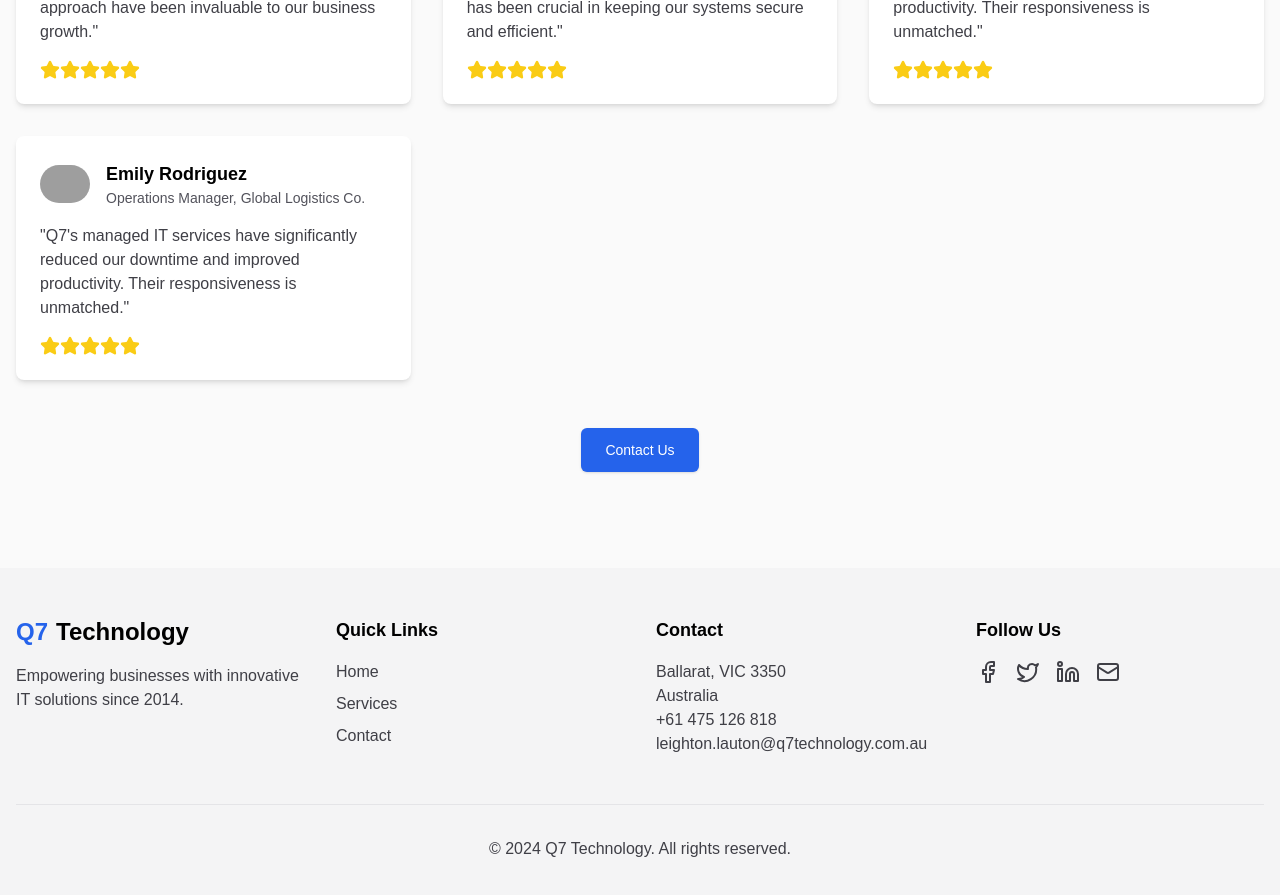
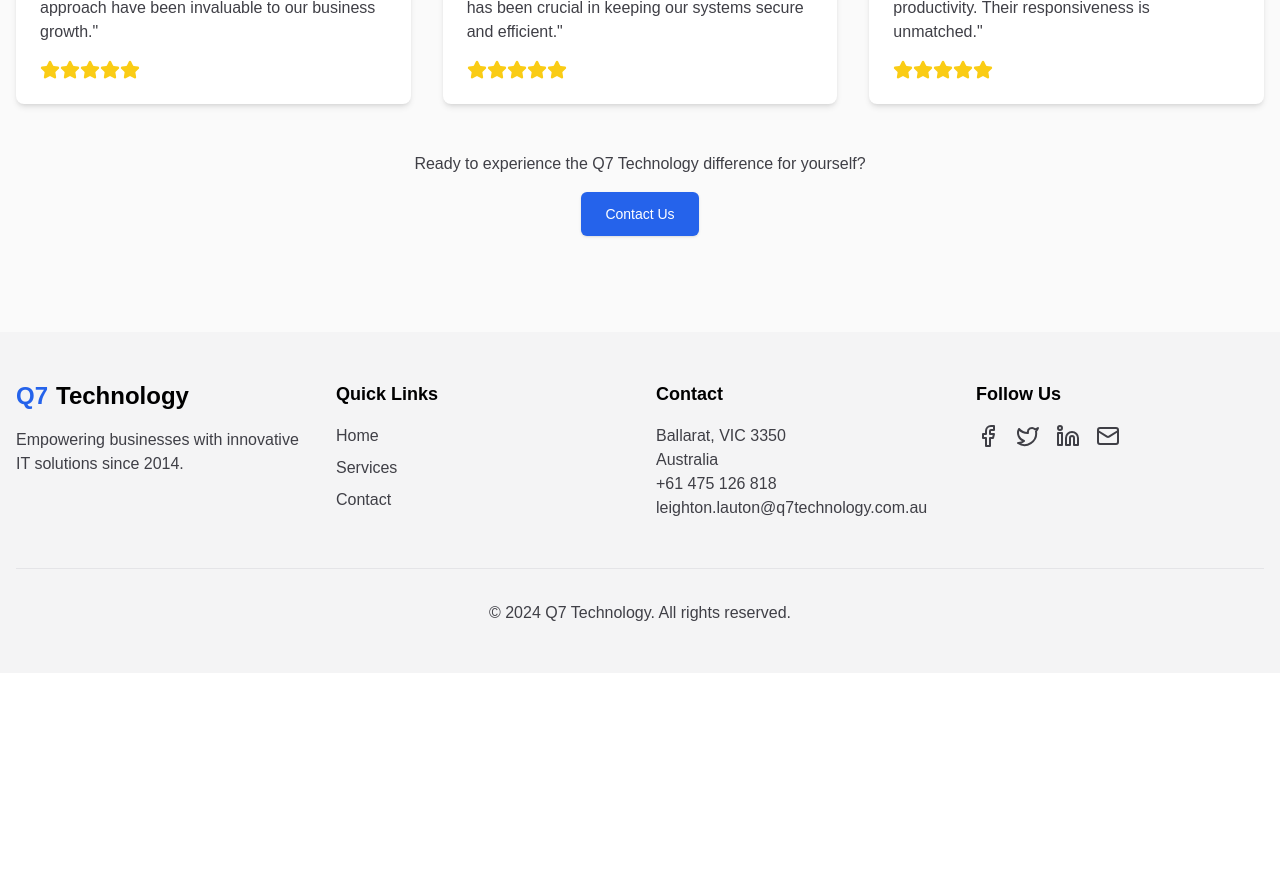
Before and after one commit to developer-q7technology/q7technology, a Next.js app: page / in a window 1280 px wide. Shown: the part 3100-3995 px from the top of the page. After the commit the page ends 3773 px from the top, so only its background shows below. Built offline with nearby package versions, Linux system fonts and the light colour scheme; grey boxes are pictures that could not be loaded.

Commit message:
update sections

```diff
--- a/components/hero-section.jsx
+++ b/components/hero-section.jsx
@@ -18,13 +18,13 @@ export function HeroSectionComponent() {
             </p>
             <div className="flex items-center space-x-4">
               <a
-                href="#"
+                href="/contact"
                 className="inline-flex items-center justify-center rounded-md bg-blue-600 px-6 py-3 text-sm font-medium text-white shadow transition-colors hover:bg-blue-700 focus-visible:outline-none focus-visible:ring-2 focus-visible:ring-blue-500">
                 Get Started
                 <ArrowRight className="ml-2 h-4 w-4" />
               </a>
               <a
-                href="#"
+                href="/services"
                 className="inline-flex items-center justify-center rounded-md border border-zinc-200 bg-white px-6 py-3 text-sm font-medium text-zinc-900 shadow-sm transition-colors hover:bg-zinc-100 hover:text-zinc-700 focus-visible:outline-none focus-visible:ring-2 focus-visible:ring-zinc-500">
                 Learn More
               </a>
--- a/components/testimonial-section.jsx
+++ b/components/testimonial-section.jsx
@@ -17,13 +17,6 @@ const testimonials = [
     role: "CTO, Innovate Solutions",
     image: "/placeholder.svg?height=100&width=100",
     quote: "The team at Q7 Technology consistently delivers cutting-edge solutions. Their support has been crucial in keeping our systems secure and efficient.",
-    rating: 5,
-  },
-  {
-    name: "Emily Rodriguez",
-    role: "Operations Manager, Global Logistics Co.",
-    image: "/placeholder.svg?height=100&width=100",
-    quote: "Q7's managed IT services have significantly reduced our downtime and improved productivity. Their responsiveness is unmatched.",
     rating: 5,
   },
   {
@@ -68,6 +61,9 @@ export function TestimonialSectionComponent() {
           ))}
         </div>
         <div className="mt-12 text-center">
+          <p className="text-zinc-700 mb-4">
+            Ready to experience the Q7 Technology difference for yourself?
+          </p>
           <Link
             href="/contact"
             className="inline-flex items-center justify-center rounded-md bg-blue-600 px-6 py-3 text-sm font-medium text-white shadow transition-colors hover:bg-blue-700 focus-visible:outline-none focus-visible:ring-2 focus-visible:ring-blue-500">
```
